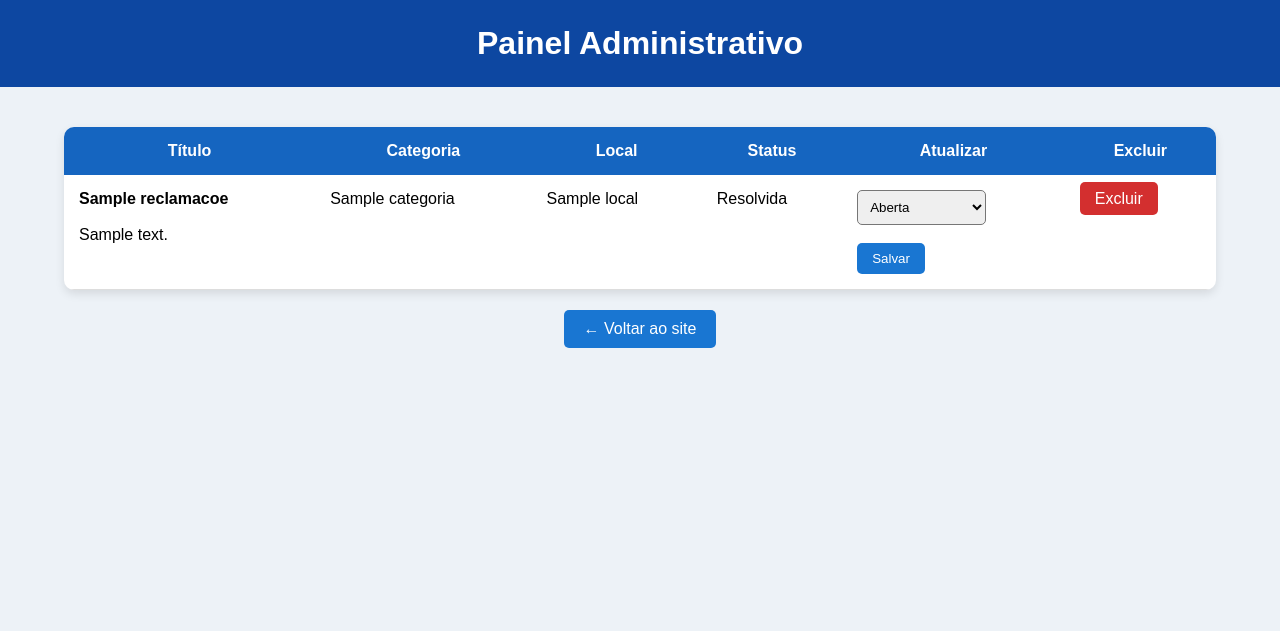
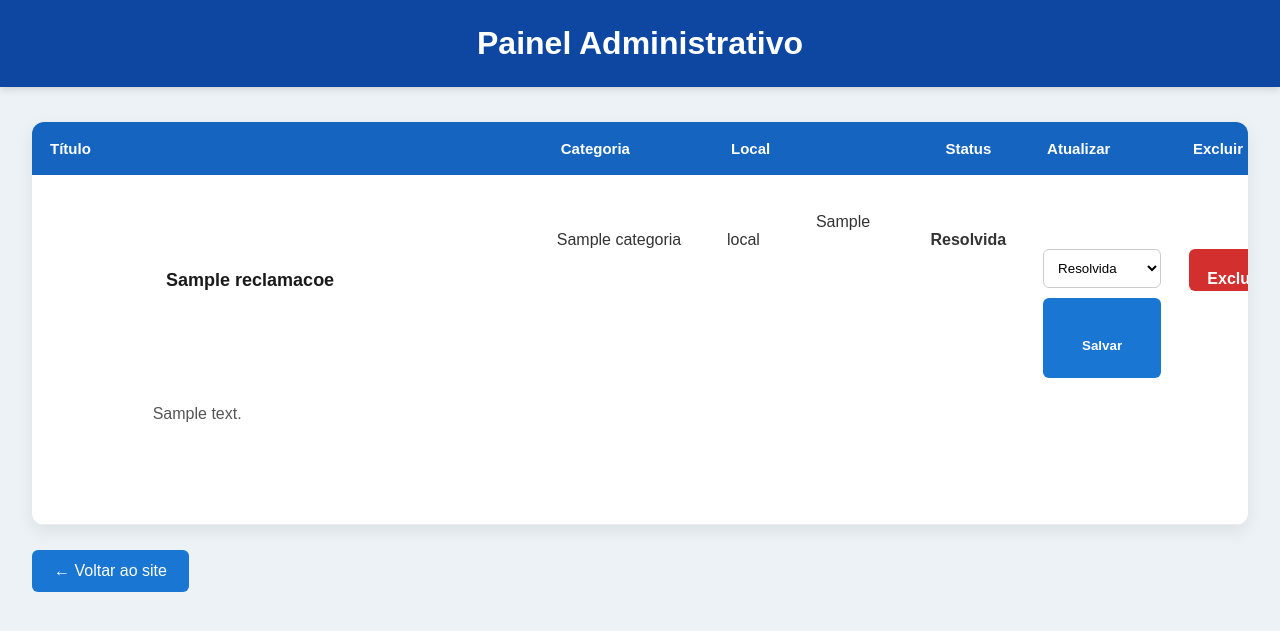
Before and after one commit to PabloValentin123/ouvidoria_an-nima_IFRN, a Flask app: page /admin in a window 1280 px wide. Shown: the top 631 px of the page. Run offline with Flask 3, Linux system fonts and the light colour scheme; a database or web service that is not in the repository returns one stand-in record (values such as "Sample title"); some libraries are stand-ins or nearby versions.

Commit message:
Update admin.html

```diff
--- a/reclamacoes_campus/templates/admin.html
+++ b/reclamacoes_campus/templates/admin.html
@@ -1,139 +1,191 @@
 <!DOCTYPE html>
-<html lang="pt-br">
+<html lang="pt-BR">
 
 <head>
-
     <meta charset="UTF-8">
     <title>Painel Administrativo</title>
 
     <style>
-
-*{
-
-margin:0;
-padding:0;
-box-sizing:border-box;
-font-family:Arial, Helvetica, sans-serif;
-
+        * {
+            margin: 0;
+            padding: 0;
+            box-sizing: border-box;
+            font-family: Arial, Helvetica, sans-serif;
         }
 
-body{
-
-background:#edf2f7;
-
+        body {
+            background: #edf2f7;
+            color: #333;
         }
 
-header{
-
-background:#0d47a1;
-padding:25px;
-text-align:center;
-color:white;
-
-
+        header {
+            background: #0d47a1;
+            color: white;
+            padding: 25px;
+            text-align: center;
+            box-shadow: 0 2px 8px rgba(0,0,0,.15);
         }
 
-.container{
-
-    width:100%;
-    display:flex;
-    justify-content:center;
-    align-items:center;
-    flex-direction:column;
-    margin:40px auto;
-
+        .container {
+            width: 95%;
+            max-width: 1400px;
+            margin: 35px auto;
         }
 
-table{
-
-    width:90%;
-    max-width:1200px;
-    border-collapse:collapse;
-    background:white;
-    box-shadow:0 4px 10px rgba(0,0,0,.1);
-    border-radius:10px;
-    overflow:hidden;
-
+        table {
+            width: 100%;
+            border-collapse: collapse;
+            table-layout: fixed;
+            background: white;
+            border-radius: 12px;
+            overflow: hidden;
+            box-shadow: 0 6px 18px rgba(0,0,0,.08);
         }
 
-th{
-
-background:#1565c0;
-color:white;
-padding:15px;
-
+        thead {
+            background: #1565c0;
+            color: white;
         }
 
-td{
-
-padding:15px;
-border-bottom:1px solid #ddd;
-vertical-align:top;
-
+        th {
+            padding: 18px;
+            text-align: left;
+            font-size: 15px;
         }
 
-tr:hover{
+        td {
+            padding: 20px 14px;
+            vertical-align: top;
+            border-bottom: 1px solid #ececec;
 
-background:#f3f7fb;
-
+            white-space: pre-wrap;
+            overflow-wrap: anywhere;
         }
 
-select{
-
-padding:8px;
-border-radius:5px;
-
+        tr {
+            transition: .2s;
         }
 
-button{
-
-padding:8px 15px;
-background:#1976d2;
-color:white;
-border:none;
-border-radius:5px;
-cursor:pointer;
-
+        tbody tr:hover {
+            background: #f8fbff;
         }
 
-button:hover{
+        /* Larguras */
 
-background:#0d47a1;
-
+        th:nth-child(1),
+        td:nth-child(1) {
+            width: 42%;
         }
 
-.excluir{
-
-background:#d32f2f;
-padding:8px 15px;
-border-radius:5px;
-color:white;
-text-decoration:none;
-
+        th:nth-child(2),
+        td:nth-child(2) {
+            width: 14%;
         }
 
-.excluir:hover{
-
-background:#b71c1c;
-
+        th:nth-child(3),
+        td:nth-child(3) {
+            width: 16%;
         }
 
-.voltar{
-
-display:inline-block;
-margin-top:20px;
-padding:10px 20px;
-background:#1976d2;
-color:white;
-text-decoration:none;
-border-radius:5px;
-
+        th:nth-child(4),
+        td:nth-child(4) {
+            width: 10%;
+            text-align: center;
         }
 
-.voltar:hover{
+        th:nth-child(5),
+        td:nth-child(5) {
+            width: 12%;
+        }
 
-background:#0d47a1;
+        th:nth-child(6),
+        td:nth-child(6) {
+            width: 6%;
+            text-align: center;
+        }
 
+        .titulo {
+            font-size: 18px;
+            font-weight: bold;
+            margin-bottom: 12px;
+            display: block;
+            color: #1a1a1a;
+        }
+
+        .descricao {
+            color: #555;
+            line-height: 1.5;
+        }
+
+        .status-form {
+            display: flex;
+            flex-direction: column;
+            gap: 10px;
+        }
+
+        select {
+            width: 100%;
+            padding: 10px;
+            border-radius: 6px;
+            border: 1px solid #ccc;
+            background: white;
+        }
+
+        button {
+            width: 100%;
+            padding: 10px;
+            border: none;
+            border-radius: 6px;
+            background: #1976d2;
+            color: white;
+            cursor: pointer;
+            font-weight: bold;
+            transition: .2s;
+        }
+
+        button:hover {
+            background: #0d47a1;
+        }
+
+        .excluir {
+            display: flex;
+            justify-content: center;
+            align-items: center;
+
+            width: 100%;
+            min-width: 90px;
+            height: 42px;
+
+            background: #d32f2f;
+            color: white;
+            text-decoration: none;
+            border-radius: 6px;
+            font-weight: bold;
+
+            transition: .2s;
+        }
+
+        .excluir:hover {
+            background: #b71c1c;
+        }
+
+        .voltar {
+            display: inline-block;
+            margin-top: 25px;
+            padding: 12px 22px;
+            background: #1976d2;
+            color: white;
+            text-decoration: none;
+            border-radius: 6px;
+            transition: .2s;
+        }
+
+        .voltar:hover {
+            background: #0d47a1;
+        }
+
+        .status {
+            font-weight: bold;
         }
 
     </style>
@@ -143,25 +195,25 @@ background:#0d47a1;
 <body>
 
 <header>
-
     <h1>Painel Administrativo</h1>
-
 </header>
 
 <div class="container">
 
     <table>
 
+        <thead>
             <tr>
-
                 <th>Título</th>
                 <th>Categoria</th>
                 <th>Local</th>
                 <th>Status</th>
                 <th>Atualizar</th>
                 <th>Excluir</th>
+            </tr>
+        </thead>
 
-</tr>
+        <tbody>
 
         {% for r in reclamacoes %}
 
@@ -169,53 +221,48 @@ background:#0d47a1;
 
                 <td>
 
-<strong>{{ r.titulo }}</strong>
+                    <span class="titulo">
+                        {{ r.titulo }}
+                    </span>
 
-<br><br>
-
+                    <div class="descricao">
                         {{ r.descricao }}
+                    </div>
 
                 </td>
 
                 <td>
+                    {{ r.categoria }}
+                </td>
 
-{{ r.categoria }}
+                <td>
+                    {{ r.local }}
+                </td>
 
+                <td class="status">
+                    {{ r.status }}
                 </td>
 
                 <td>
 
-{{ r.local }}
-
-</td>
-
-<td>
-
-{{ r.status }}
-
-</td>
-
-<td>
-
-<form
+                    <form class="status-form"
                           action="/status/{{ r.id }}"
                           method="POST">
 
                         <select name="status">
 
-<option>Aberta</option>
-<option>Em análise</option>
-<option>Em andamento</option>
-<option>Resolvida</option>
+                            <option {% if r.status=="Aberta" %}selected{% endif %}>Aberta</option>
+
+                            <option {% if r.status=="Em análise" %}selected{% endif %}>Em análise</option>
+
+                            <option {% if r.status=="Em andamento" %}selected{% endif %}>Em andamento</option>
+
+                            <option {% if r.status=="Resolvida" %}selected{% endif %}>Resolvida</option>
 
                         </select>
 
-<br><br>
-
-<button>
-
+                        <button type="submit">
                             Salvar
-
                         </button>
 
                     </form>
@@ -224,12 +271,9 @@ Salvar
 
                 <td>
 
-<a
-class="excluir"
+                    <a class="excluir"
                        href="/excluir/{{ r.id }}">
-
                         Excluir
-
                     </a>
 
                 </td>
@@ -238,14 +282,12 @@ Excluir
 
         {% endfor %}
 
+        </tbody>
+
     </table>
 
-<a
-class="voltar"
-href="/">
-
+    <a class="voltar" href="/">
         ← Voltar ao site
-
     </a>
 
 </div>
```
Lines whose indentation alone changed are shown as unchanged.
